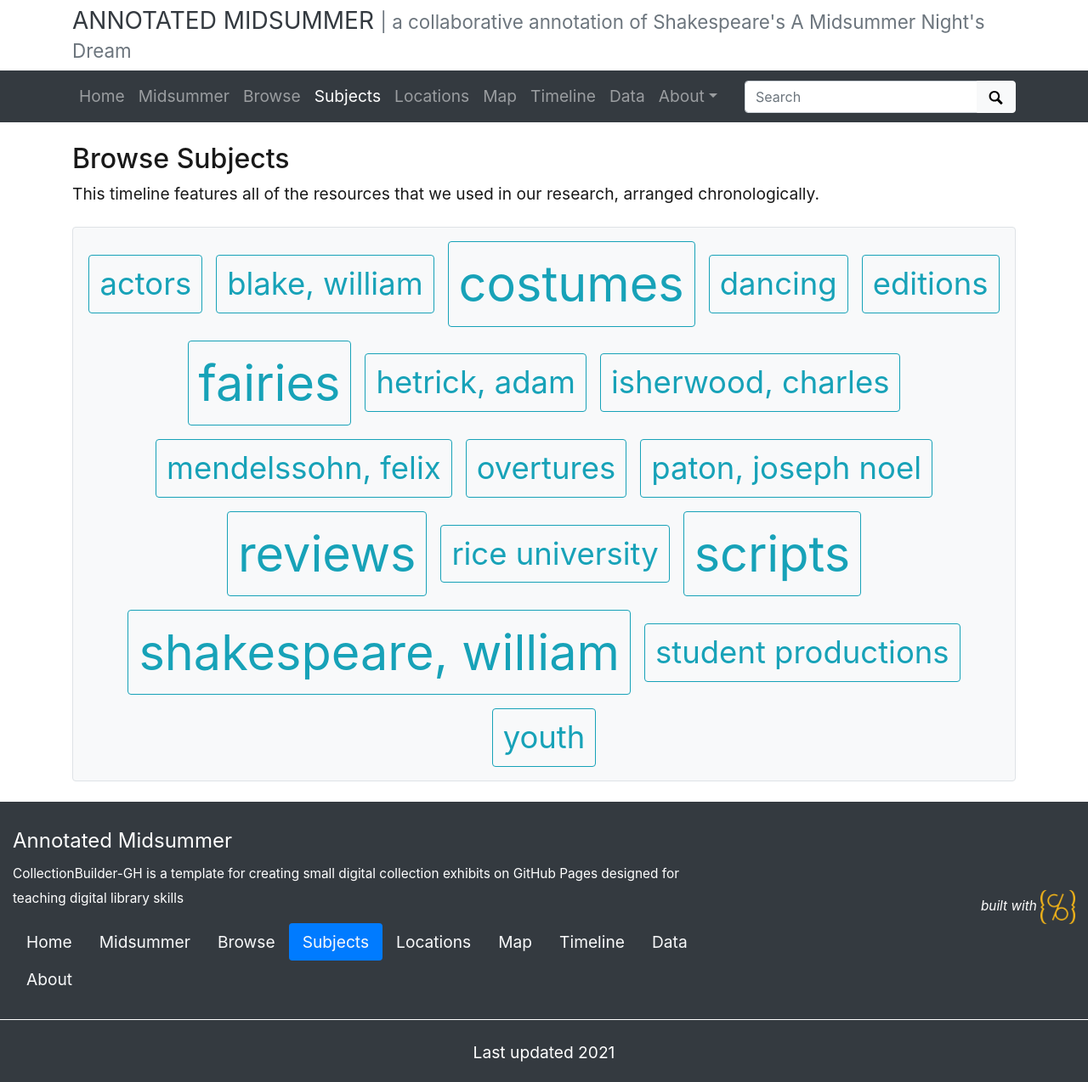
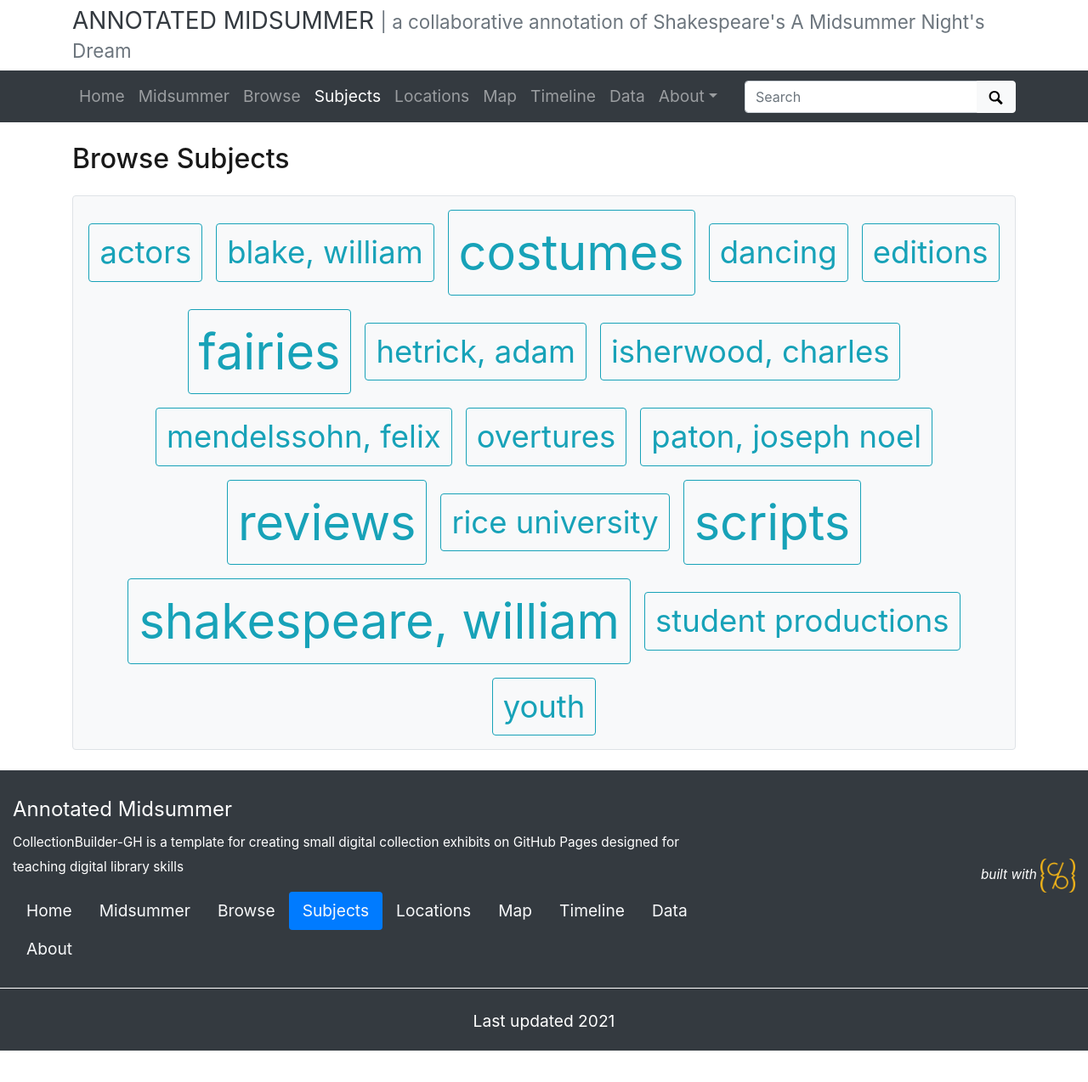
Before and after one commit to thecdil/dramaturgy, a Jekyll site: the page built from pages/subjects.md, in a window 1280 px wide. Shown: the whole page at 85% size. Built offline with Jekyll 4.4.1, drawn with Linux system fonts in a browser that asks for light colours; after the commit the page ends 1237 px from its top, so only the background shows below that.

Commit message:
timeline and subjects fix
added description to timeline and fixed subjects

```diff
--- a/pages/subjects.md
+++ b/pages/subjects.md
@@ -7,4 +7,3 @@ permalink: /subjects.html
 ---
 
 ## Browse Subjects
-This timeline features all of the resources that we used in our research, arranged chronologically.
```
Also changed, not shown: pages/timeline.md (+1 -0 lines).
